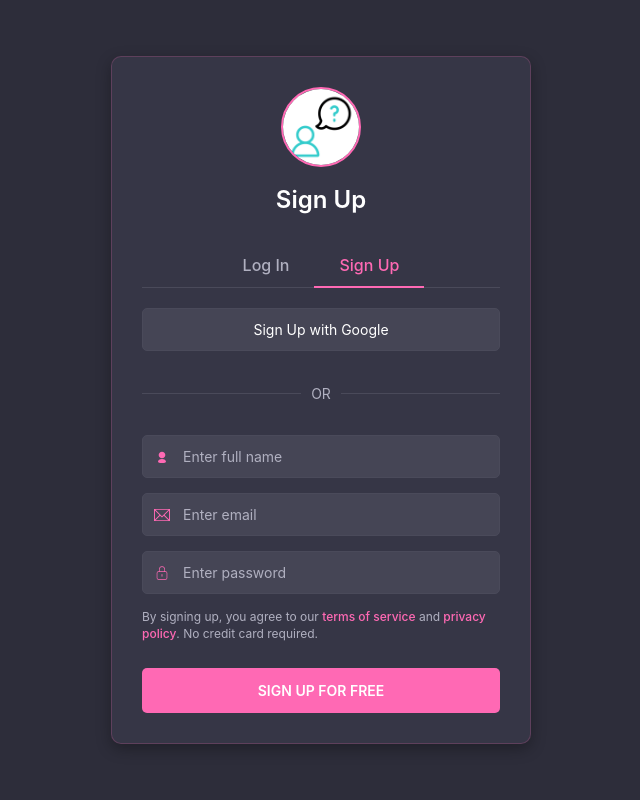
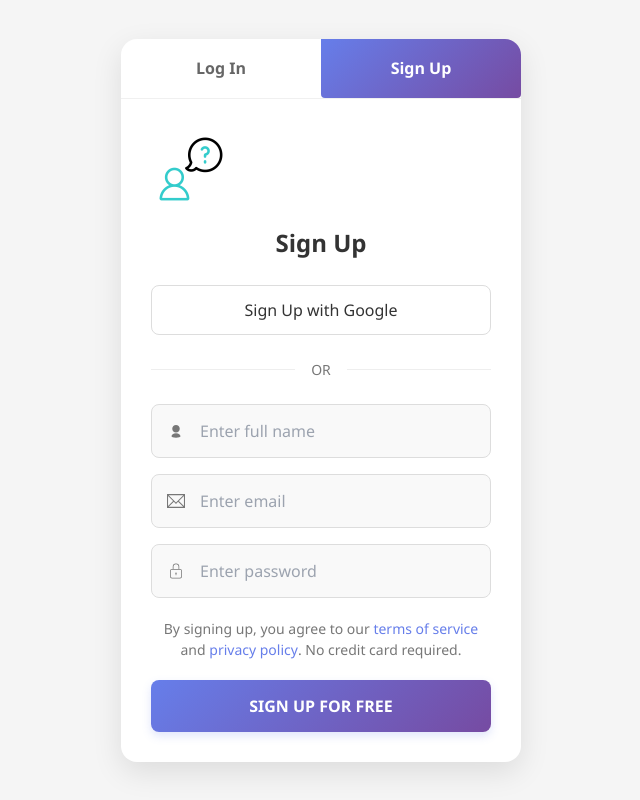
Before and after one commit to sahilsanas/Blog_Website_Inkspire, a React (Create React App) app in the folder client/: page /auth in a window 1280 px wide. Shown: the whole page, without its empty margins (319-959 px from the left). Built offline with nearby package versions, Linux system fonts and the light colour scheme; a web font is replaced by a local one.

Commit message:
Login and Sigup Updated

```diff
--- a/client/src/pages/Auth.css
+++ b/client/src/pages/Auth.css
@@ -1,262 +1,272 @@
-/* Auth.css */
-.container {
+/* Main container */
+.auth-container {
+  display: flex;
+  justify-content: center;
+  align-items: center;
   min-height: 100vh;
+  padding: 20px;
+  background-color: #f5f5f5;
+  font-family: 'Segoe UI', Tahoma, Geneva, Verdana, sans-serif;
+}
+
+/* Auth box */
+.auth-box {
+  width: 400px;
+  max-width: 100%;
+  border-radius: 16px;
+  box-shadow: 0 10px 30px rgba(0, 0, 0, 0.1);
+  background-color: #fff;
+  overflow: hidden;
+}
+
+/* Tabs container */
+.auth-tabs {
+  display: flex;
+  position: relative;
+  height: 60px;
+  border-bottom: 1px solid #f0f0f0;
+}
+
+.auth-tab {
+  flex: 1;
+  display: flex;
+  justify-content: center;
+  align-items: center;
+  font-weight: 600;
+  color: #666;
+  cursor: pointer;
+  z-index: 1;
+  transition: color 0.3s ease;
+}
+
+.auth-tab.active {
+  color: #fff;
+}
+
+/* Tab slider (the moving highlight) */
+.tab-slider {
+  position: absolute;
+  top: 0;
+  left: 0;
+  width: 50%;
+  height: 100%;
+  background: linear-gradient(135deg, #667eea 0%, #764ba2 100%);
+  transition: transform 0.4s cubic-bezier(0.645, 0.045, 0.355, 1);
+  border-radius: 0 0 4px 4px;
+}
+
+/* Forms container */
+.auth-forms-container {
+  width: 100%;
+  overflow: hidden;
+}
+
+.auth-forms-slider {
+  display: flex;
+  width: 200%; /* Double the container width to fit both forms */
+  transition: transform 0.4s cubic-bezier(0.645, 0.045, 0.355, 1);
+}
+
+.auth-form-panel {
+  width: 50%; /* Take half of the slider width */
+  padding: 30px;
+}
+
+/* Logo and title */
+.logo-container {
+  text-align: center;
+  margin-bottom: 16px;
+}
+
+.logo {
+  width: 80px;
+  height: 80px;
+  object-fit: contain;
+}
+
+.auth-title {
+  font-size: 24px;
+  font-weight: 700;
+  color: #333;
+  margin: 0 0 24px;
+  text-align: center;
+}
+
+/* Social sign-in button */
+.social-button {
   display: flex;
   align-items: center;
   justify-content: center;
-    background-color: #2d2d3a;
-    padding: 20px;
-  }
-
-  .auth-card {
   width: 100%;
-    max-width: 420px;
-    background-color: #363646;
-    border-radius: 10px;
-    box-shadow: 0 5px 15px rgba(0, 0, 0, 0.3);
-    border: 1px solid rgba(255, 105, 180, 0.2);
-    padding: 30px;
-    transition: transform 0.8s;
-    transform-style: preserve-3d;
-    perspective: 1000px;
-  }
-
-  .auth-card.flipping {
-    animation: flip 0.8s ease-in-out;
-  }
-
-  @keyframes flip {
-    0% {
-      transform: rotateY(0deg);
-      opacity: 1;
-    }
-    50% {
-      transform: rotateY(90deg);
-      opacity: 0.5;
-    }
-    100% {
-      transform: rotateY(0deg);
-      opacity: 1;
-    }
-  }
-
-  .auth-header {
-    display: flex;
-    flex-direction: column;
-    align-items: center;
-    margin-bottom: 25px;
-  }
-
-  .logo-container {
-    width: 80px;
-    height: 80px;
-    border-radius: 50%;
-    overflow: hidden;
-    border: 2px solid #ff69b4;
-    margin-bottom: 15px;
-  }
-
-  .logo {
-    width: 100%;
-    height: 100%;
-    object-fit: cover;
-  }
-
-  .auth-title {
-    color: white;
-    font-size: 24px;
-    font-weight: 600;
-    margin: 0;
-  }
-
-  .tab-container {
-    display: flex;
-    justify-content: center;
-    border-bottom: 1px solid #4a4a5a;
-    margin-bottom: 20px;
-  }
-
-  .tab {
-    padding: 10px 25px;
-    font-size: 16px;
+  padding: 12px;
+  border: 1px solid #ddd;
+  border-radius: 8px;
+  background-color: #fff;
+  color: #333;
   font-weight: 500;
   cursor: pointer;
   transition: all 0.3s ease;
-    position: relative;
-    color: #b0b0c0;
-  }
-
-  .tab.active {
-    color: #ff69b4;
-  }
-
-  .tab.active::after {
-    content: '';
-    position: absolute;
-    bottom: -1px;
-    left: 0;
-    width: 100%;
-    height: 2px;
-    background-color: #ff69b4;
-  }
-
-  .auth-content {
-    display: flex;
-    flex-direction: column;
-    gap: 15px;
-  }
-
-  .social-button {
-    width: 100%;
-    display: flex;
-    justify-content: center;
-    align-items: center;
-    padding: 10px;
-    border: 1px solid #4a4a5a;
-    background-color: #454555;
-    color: white;
-    border-radius: 5px;
-    font-size: 14px;
-    cursor: pointer;
-    transition: background-color 0.3s;
 }
 
 .social-button:hover {
-    background-color: #505060;
+  background-color: #f5f5f5;
+  transform: translateY(-2px);
+  box-shadow: 0 4px 10px rgba(0, 0, 0, 0.05);
 }
 
+/* Divider */
 .divider {
-    position: relative;
-    text-align: center;
-    margin: 15px 0;
+  display: flex;
+  align-items: center;
+  margin: 24px 0;
+  color: #777;
 }
 
-  .divider::before {
+.divider::before,
+.divider::after {
   content: '';
-    position: absolute;
-    top: 50%;
-    left: 0;
-    right: 0;
+  flex: 1;
   height: 1px;
-    background-color: #4a4a5a;
+  background-color: #eee;
 }
 
 .divider-text {
-    position: relative;
-    display: inline-block;
-    padding: 0 10px;
-    background-color: #363646;
-    color: #b0b0c0;
+  padding: 0 16px;
   font-size: 14px;
 }
 
+/* Form styles */
 .auth-form {
   display: flex;
   flex-direction: column;
-    gap: 15px;
+  gap: 16px;
+  margin-bottom: 20px;
 }
 
 .input-group {
   position: relative;
+  display: flex;
+  align-items: center;
 }
 
 .input-icon {
   position: absolute;
-    left: 12px;
-    top: 50%;
-    transform: translateY(-50%);
-    color: #ff69b4;
-    display: flex;
-    align-items: center;
-    justify-content: center;
+  left: 16px;
+  color: #777;
+  font-size: 18px;
 }
 
 .input-field {
   width: 100%;
-    padding: 10px 10px 10px 40px;
-    border: 1px solid #4a4a5a;
-    border-radius: 5px;
-    background-color: #454555;
-    color: white;
-    font-size: 14px;
-    transition: border-color 0.3s;
-  }
-
-  .input-field::placeholder {
-    color: #b0b0c0;
+  padding: 14px 14px 14px 48px;
+  border: 1px solid #ddd;
+  border-radius: 8px;
+  font-size: 16px;
+  transition: all 0.3s ease;
+  background-color: #f9f9f9;
 }
 
 .input-field:focus {
   outline: none;
-    border-color: #ff69b4;
+  border-color: #667eea;
+  box-shadow: 0 0 0 3px rgba(102, 126, 234, 0.1);
+  background-color: #fff;
 }
 
 .otp-field {
-    padding-left: 15px;
+  padding-left: 16px;
+}
+
+/* Error/Success messages */
+.error-message,
+.success-message {
+  padding: 12px;
+  border-radius: 8px;
+  font-size: 14px;
+  text-align: center;
+  margin-bottom: 16px;
 }
 
 .error-message {
-    background-color: rgba(255, 99, 71, 0.2);
-    border: 1px solid rgba(255, 99, 71, 0.3);
-    color: #ffb0a0;
-    padding: 10px;
-    border-radius: 5px;
-    font-size: 14px;
+  background-color: #fdecea;
+  color: #d32f2f;
 }
 
 .success-message {
-    background-color: rgba(72, 209, 150, 0.2);
-    border: 1px solid rgba(72, 209, 150, 0.3);
-    color: #a0ffd0;
-    padding: 10px;
-    border-radius: 5px;
-    font-size: 14px;
+  background-color: #e8f5e9;
+  color: #2e7d32;
 }
 
+/* Terms of service text */
 .tos-text {
-    font-size: 12px;
-    color: #b0b0c0;
-    line-height: 1.4;
+  font-size: 14px;
+  color: #777;
+  text-align: center;
+  margin-bottom: 20px;
+  line-height: 1.5;
 }
 
 .highlight {
-    color: #ff69b4;
+  color: #667eea;
+  cursor: pointer;
   font-weight: 500;
 }
 
+/* Forgot password link */
 .forgot-password {
   text-align: center;
+  font-size: 14px;
+  margin-bottom: 20px;
 }
 
 .forgot-password a {
-    color: #ff69b4;
+  color: #667eea;
   text-decoration: none;
-    font-size: 14px;
-    transition: color 0.3s;
+  font-weight: 500;
+  transition: color 0.3s ease;
 }
 
 .forgot-password a:hover {
-    color: #ff8dc7;
+  color: #764ba2;
   text-decoration: underline;
 }
 
+/* Button styles */
 .button-container {
-    margin-top: 10px;
+  margin-top: 8px;
 }
 
 .auth-button {
   width: 100%;
-    padding: 12px;
-    background-color: #ff69b4;
+  padding: 14px;
   border: none;
-    border-radius: 5px;
-    color: white;
+  border-radius: 8px;
+  background: linear-gradient(135deg, #667eea 0%, #764ba2 100%);
+  color: #fff;
   font-weight: 600;
-    font-size: 14px;
+  font-size: 16px;
   cursor: pointer;
-    transition: background-color 0.3s;
+  transition: all 0.3s ease;
+  box-shadow: 0 4px 10px rgba(102, 126, 234, 0.2);
 }
 
 .auth-button:hover {
-    background-color: #ff4da6;
+  transform: translateY(-2px);
+  box-shadow: 0 6px 15px rgba(102, 126, 234, 0.3);
 }
+
+.auth-button:active {
+  transform: translateY(0);
+}
+
+/* Responsive */
+@media (max-width: 480px) {
+  .auth-box {
+    width: 100%;
+    border-radius: 10px;
+  }
+
+  .auth-form-panel {
+    padding: 20px;
+  }
+}
--- a/client/src/pages/Auth.js
+++ b/client/src/pages/Auth.js
@@ -6,12 +6,8 @@ import { Link, useNavigate } from "react-router-dom";
 import axios from "axios";
 import { useDispatch } from "react-redux";
 import Cookies from "js-cookie";
-import {
-  checkifverify,
-  sendmail,
-  checkotpv
-} from "../helpers/index"
-import "./Auth.css"; // Add this for the custom CSS
+import { checkifverify, sendmail, checkotpv } from "../helpers/index"
+import "./Auth.css"; // We'll update this CSS file
 
 function Auth() {
   const dispatch = useDispatch();
@@ -22,7 +18,6 @@ function Auth() {
   const [otpv, cotpv] = useState("");
   const [vo, svo] = useState(false);
   const [cs, scs] = useState("");
-  const [isFlipping, setIsFlipping] = useState(false);
   const userInfos = {
     email: "",
     password: "",
@@ -39,12 +34,8 @@ function Auth() {
 
   const toggleState = (newState) => {
     if (state !== newState) {
-      setIsFlipping(true);
-      setTimeout(() => {
       setState(newState);
       setError("");
-        setIsFlipping(false);
-      }, 400); // Half of animation duration
     }
   };
 
@@ -59,11 +50,9 @@ function Auth() {
         }
         const data = await checkifverify(temail);
         if (data.msg === "ok") {
-
+          // Continue with login
         }
-        else if (
-          data.msg === 'ne'
-        ) {
+        else if (data.msg === 'ne') {
           setError("Please Sign Up First");
           return;
         }
@@ -87,16 +76,6 @@ function Auth() {
       }
     }
   };
-
-  const checkotp = async () => {
-    try {
-      var temail = email.toLowerCase()
-      const data = await checkotpv(temail, otpv);
-    } catch (error) {
-      setError('An Error Occurred')
-      // console.log("cannot verify otp")
-    }
-  }
 
   const logIn = async () => {
     try {
@@ -168,57 +147,122 @@ function Auth() {
   }
 
   return (
-    <div className="container">
-      <div className={`auth-card ${isFlipping ? 'flipping' : ''}`}>
-        <div className="auth-header">
+    <div className="auth-container">
+      <div className="auth-box">
+        <div className="auth-tabs">
+          <div
+            className={`auth-tab ${state === "Log In" ? 'active' : ''}`}
+            onClick={() => toggleState("Log In")}
+          >
+            Log In
+          </div>
+          <div
+            className={`auth-tab ${state === "Sign Up" ? 'active' : ''}`}
+            onClick={() => toggleState("Sign Up")}
+          >
+            Sign Up
+          </div>
+          <div className="tab-slider" style={{
+            transform: state === "Log In" ? 'translateX(0)' : 'translateX(100%)'
+          }}></div>
+        </div>
+
+        <div className="auth-forms-container">
+          <div
+            className="auth-forms-slider"
+            style={{
+              transform: state === "Log In" ? 'translateX(0)' : 'translateX(-50%)'
+            }}
+          >
+            {/* Login Form */}
+            <div className="auth-form-panel">
               <div className="logo-container">
                 <img src="/sp.gif" alt="Logo" className="logo" />
               </div>
-          <h2 className="auth-title">{state}</h2>
-        </div>
+              <h2 className="auth-title">Log In</h2>
 
-        <div className="tab-container">
-          <span
-            className={`tab ${state === "Log In" ? 'active' : ''}`}
-            onClick={() => toggleState("Log In")}
-          >
-            Log In
-          </span>
-          <span
-            className={`tab ${state === "Sign Up" ? 'active' : ''}`}
-            onClick={() => toggleState("Sign Up")}
-          >
-            Sign Up
-          </span>
-        </div>
-
-        <div className="auth-content">
-          {state === "Log In" ? (
-            <div>
               <button
                 onClick={() => signUpWithGoogle()}
                 className="social-button"
               >
                 Sign In with Google
               </button>
+
+              <div className="divider">
+                <span className="divider-text">OR</span>
               </div>
-          ) : (
-            <div>
+
+              <form className="auth-form">
+                <div className="input-group">
+                  <span className="input-icon"><TfiEmail /></span>
+                  <input
+                    type="email"
+                    name="email"
+                    placeholder="Enter email"
+                    value={email}
+                    onChange={handleRegisterChange}
+                    className="input-field"
+                  />
+                </div>
+
+                <div className="input-group">
+                  <span className="input-icon"><CiLock /></span>
+                  <input
+                    type="password"
+                    name="password"
+                    placeholder="Enter password"
+                    value={password}
+                    onChange={handleRegisterChange}
+                    className="input-field"
+                  />
+                </div>
+              </form>
+
+              {state === "Log In" && error && (
+                <div className="error-message">
+                  <span>{error}</span>
+                </div>
+              )}
+
+              {state === "Log In" && success && (
+                <div className="success-message">
+                  <span>{success}</span>
+                </div>
+              )}
+
+              <div className="forgot-password">
+                <Link to="/resetPassword">Don't remember your password?</Link>
+              </div>
+
+              <div className="button-container">
+                <button
+                  onClick={handleSubmit}
+                  className="auth-button"
+                >
+                  LOG IN
+                </button>
+              </div>
+            </div>
+
+            {/* Sign Up Form */}
+            <div className="auth-form-panel">
+              <div className="logo-container">
+                <img src="/sp.gif" alt="Logo" className="logo" />
+              </div>
+              <h2 className="auth-title">Sign Up</h2>
+
               <button
                 onClick={() => signUpWithGoogle()}
                 className="social-button"
               >
                 Sign Up with Google
               </button>
-            </div>
-          )}
 
               <div className="divider">
                 <span className="divider-text">OR</span>
               </div>
 
               <form className="auth-form">
-            {state === "Sign Up" && (
                 <div className="input-group">
                   <span className="input-icon"><TiUser /></span>
                   <input
@@ -230,7 +274,6 @@ function Auth() {
                     className="input-field"
                   />
                 </div>
-            )}
 
                 <div className="input-group">
                   <span className="input-icon"><TfiEmail /></span>
@@ -270,28 +313,22 @@ function Auth() {
                 )}
               </form>
 
-          {error && (
+              {state === "Sign Up" && error && (
                 <div className="error-message">
                   <span>{error}</span>
                 </div>
               )}
 
-          {success && (
+              {state === "Sign Up" && success && (
                 <div className="success-message">
                   <span>{success}</span>
                 </div>
               )}
 
-          {state === "Sign Up" ? (
               <div className="tos-text">
                 By signing up, you agree to our <span className="highlight">terms of service</span> and
                 <span className="highlight"> privacy policy</span>. No credit card required.
               </div>
-          ) : (
-            <div className="forgot-password">
-              <Link to="/resetPassword">Don't remember your password?</Link>
-            </div>
-          )}
 
               <div className="button-container">
                 {cs && state === "Sign Up" ? (
@@ -306,9 +343,11 @@ function Auth() {
                     onClick={handleSubmit}
                     className="auth-button"
                   >
-                {state === "Sign Up" ? "SIGN UP FOR FREE" : "LOG IN"}
+                    SIGN UP FOR FREE
                   </button>
                 )}
+              </div>
+            </div>
           </div>
         </div>
       </div>
```
Lines whose indentation alone changed are shown as unchanged.
